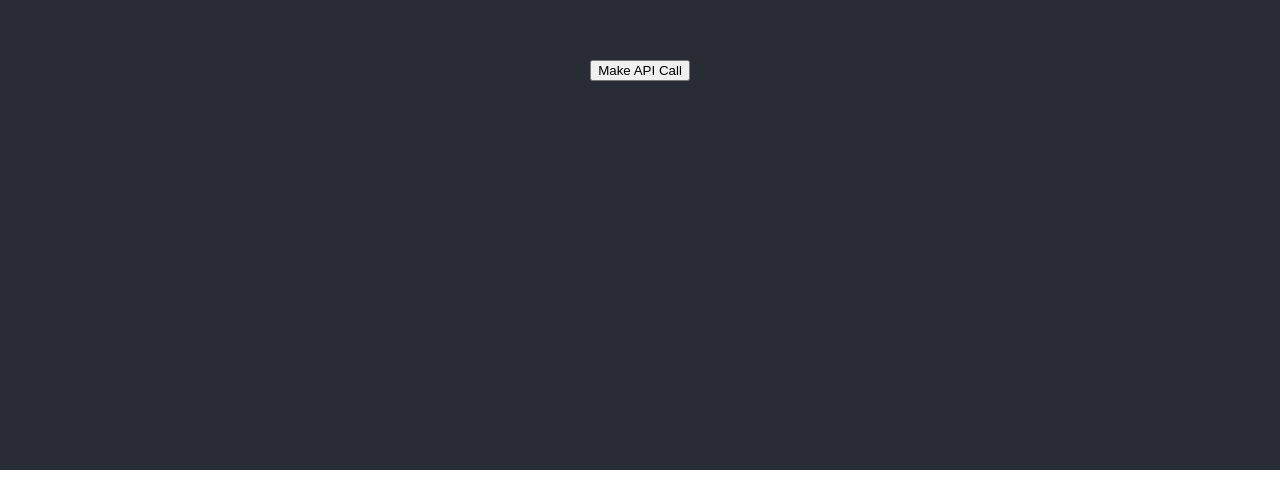
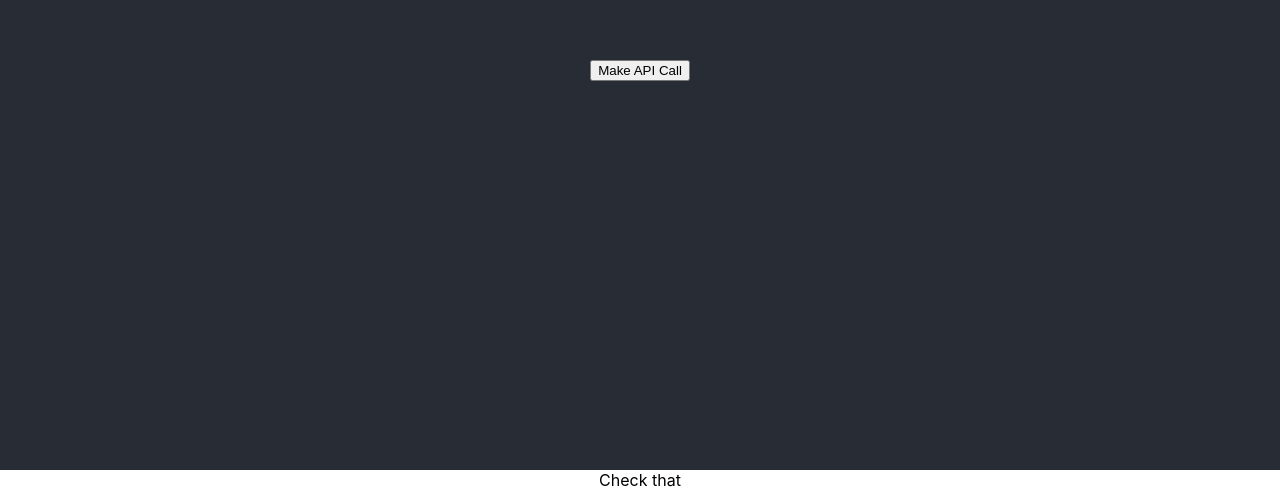
Before and after one commit to Alencruser/collaborate-basics-react, a React (Create React App) app in the folder front/: page /create-category in a window 1280 px wide. Shown: the part 330-820 px from the top of the page. Built offline with nearby package versions, Linux system fonts and the light colour scheme.

Commit message:
prepared routes file and fix server trying to send twice

```diff
--- a/front/public/index.html
+++ b/front/public/index.html
@@ -24,7 +24,7 @@
       work correctly both with client-side routing and a non-root public URL.
       Learn how to configure a non-root public URL by running `npm run build`.
     -->
-    <title>React App</title>
+    <title>Collab-basics-react</title>
   </head>
   <body>
     <noscript>You need to enable JavaScript to run this app.</noscript>
--- a/front/src/App.js
+++ b/front/src/App.js
@@ -1,5 +1,6 @@
 import axios from 'axios';
 import './App.css';
+import { Outlet } from 'react-router-dom';
 
 const apiCall = () => {
   axios.get('http://localhost:8080').then((data) => {
@@ -13,6 +14,7 @@ function App() {
       <header className='App-header'>
         <button onClick={apiCall}>Make API Call</button>
       </header>
+      <Outlet />
     </div>
   );
 }
--- /dev/null
+++ b/front/src/Category/create-category.js
@@ -0,0 +1,11 @@
+import "./create-category.css";
+
+function CreateCategory() {
+    return (
+        <div className='CreateCategory'>
+            Check that
+        </div>
+    );
+}
+
+export default CreateCategory;
--- a/front/src/index.js
+++ b/front/src/index.js
@@ -1,13 +1,14 @@
 import React from 'react';
 import ReactDOM from 'react-dom/client';
 import './index.css';
-import App from './App';
 import reportWebVitals from './reportWebVitals';
+import { RouterProvider } from "react-router-dom"
+import { router } from './routes';
 
 const root = ReactDOM.createRoot(document.getElementById('root'));
 root.render(
   <React.StrictMode>
-    <App />
+    <RouterProvider router={ router }/>
   </React.StrictMode>
 );
 
--- /dev/null
+++ b/front/src/routes.js
@@ -0,0 +1,11 @@
+import { createBrowserRouter, createRoutesFromElements, Route } from "react-router-dom";
+import App from "./App";
+import CreateCategory from "./Category/create-category";
+
+export const router = createBrowserRouter(
+    createRoutesFromElements(
+        <Route path="/" element={<App />}>
+            <Route path="create-category" element={<CreateCategory/>}></Route>
+        </Route>
+    )
+)
```
Also changed, not shown: front/src/Category/create-category.css (added), 1 other file (tests, documents, lock files or other folders).
